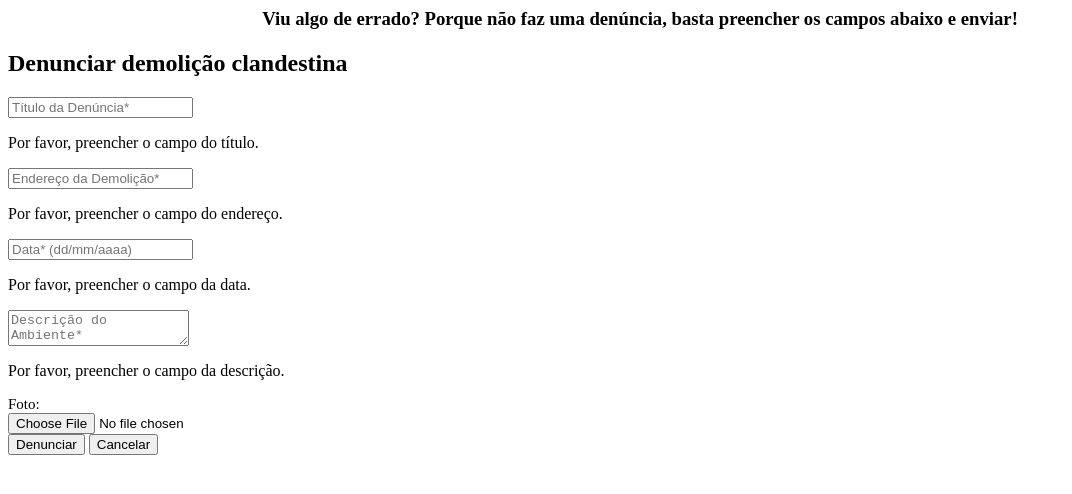
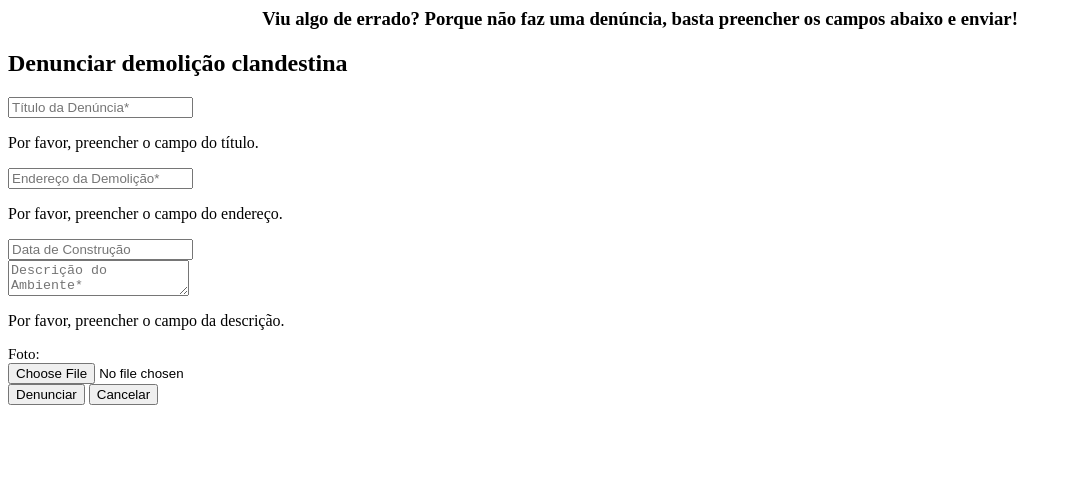
Before and after one commit to NathanMrtns/arquinventario, a website: page front-end/public/templates/add-new-complaint.html in a window 1280 px wide. Shown: the whole page, without its empty margins (0-1072 px from the left). Drawn offline with Linux system fonts and the light colour scheme.

Commit message:
Adicionando mensagem de sucesso e datepicker às denúncias

```diff
--- a/front-end/public/controllers/addComplaintCtrl.js
+++ b/front-end/public/controllers/addComplaintCtrl.js
@@ -34,6 +34,7 @@ app.controller('addComplaintCtrl', ['serverURL', '$scope', '$http', '$state', 'F
 				}).catch(function(){
 					console.log('Upload failed');
 				});
+				alert("Denúncia cadastrada com sucesso!");
 				$state.go("home");
 			}
 		});
--- a/front-end/public/templates/add-new-complaint.html
+++ b/front-end/public/templates/add-new-complaint.html
@@ -23,9 +23,8 @@
 				</div>
 
 				<div class="form-group">
-					<input type="text" class="form-control" placeholder="Data* (dd/mm/aaaa)" name="date" ng-model="date" ng-required="true">
-					<p ng-show="formAddNewComplaint.date.$invalid && formAddNewComplaint.date.$dirty" class="help-block">Por favor, preencher o campo da data.</p>
-				</div>
+	        <input class="form-control" type="text" id='year' name='date' ng-model='date' placeholder="Data de Construção" jqdatepicker ng-required="true">
+	      </div>
 
 				<div class="form-group">
 					<textarea type="text" class="form-control" placeholder="Descrição do Ambiente*" name="description" ng-model="description" ng-required="true"></textarea>
```
